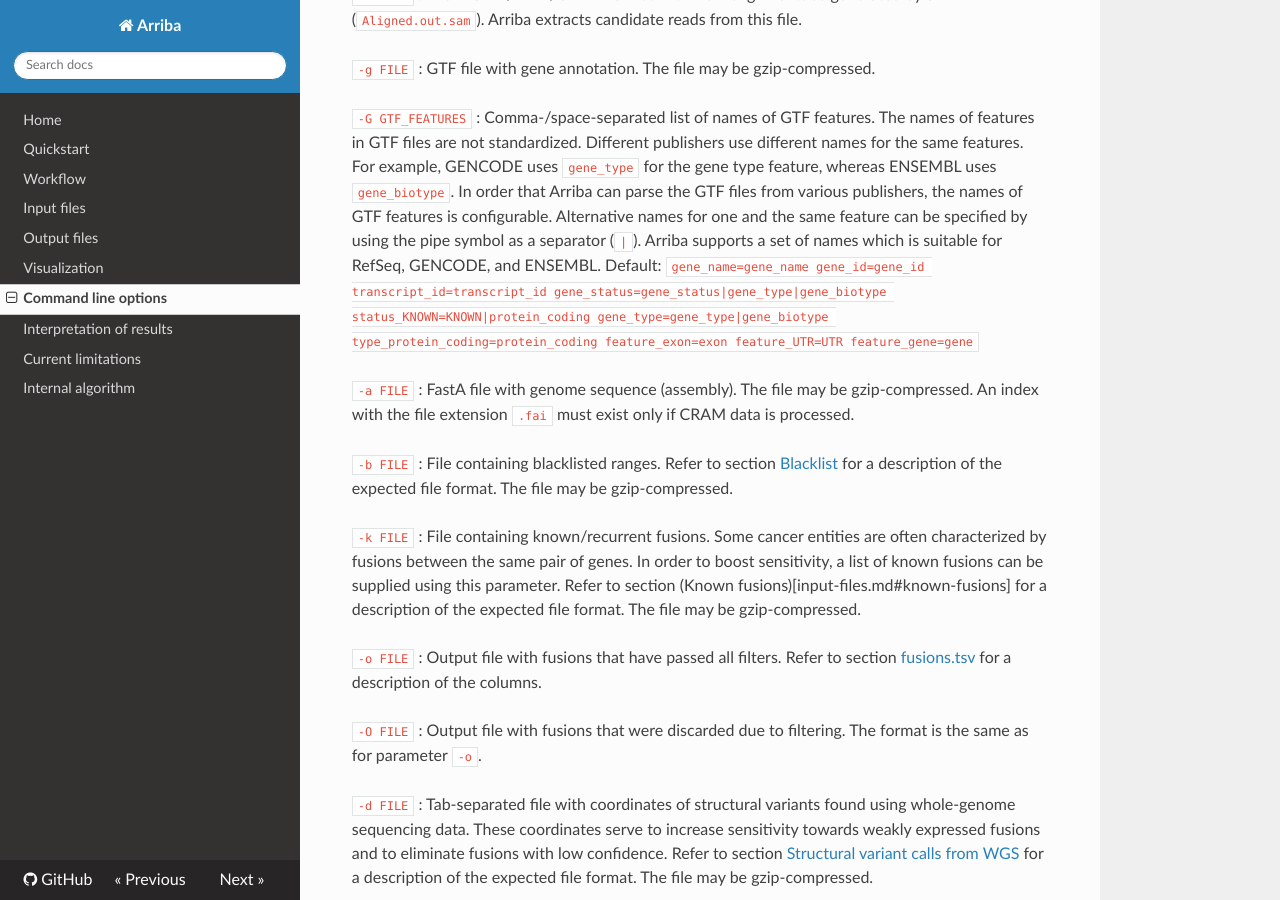
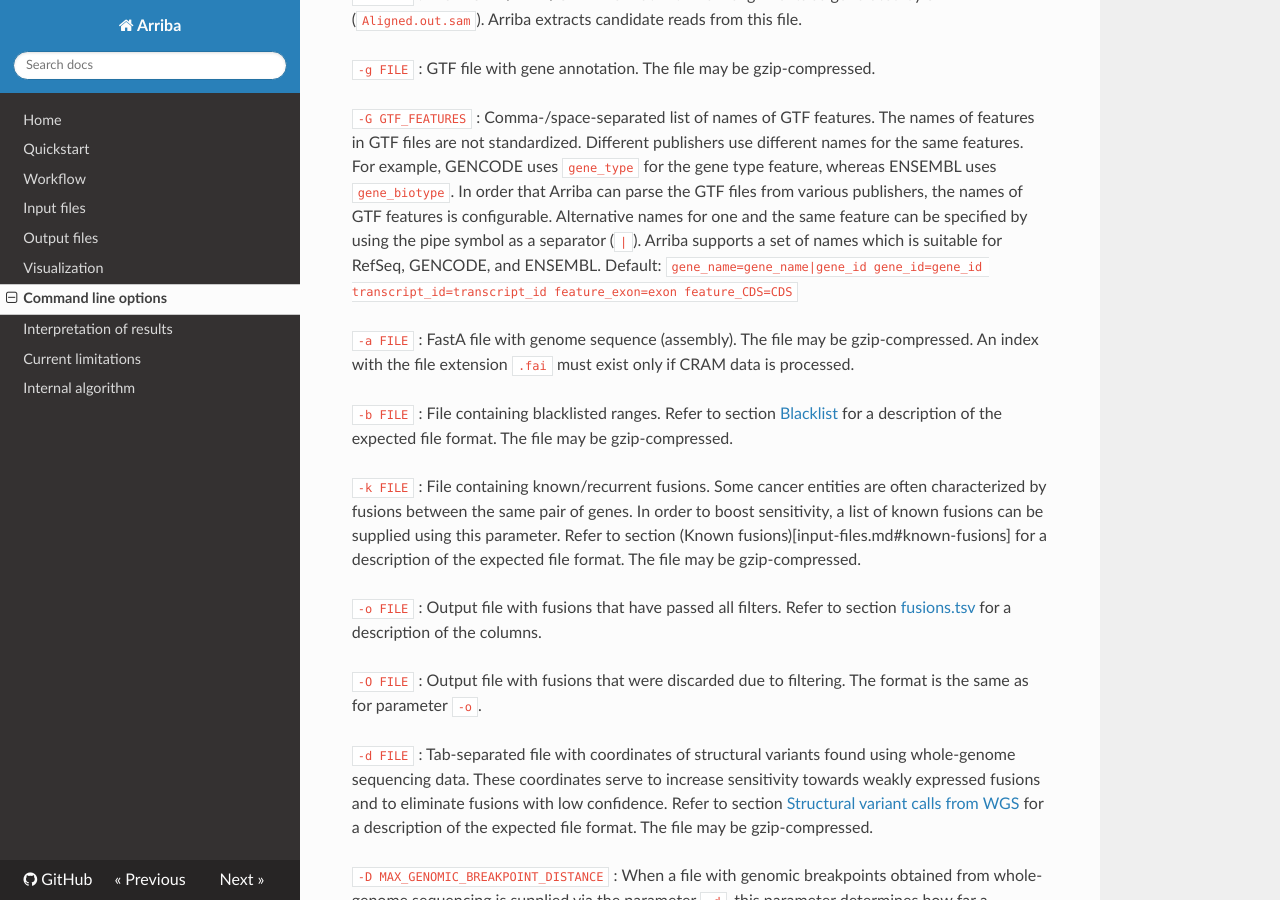
Before and after one commit to suhrig/arriba, an MkDocs documentation site: the page built from documentation/command-line-options.md, in a window 1280 px wide and 900 px high, scrolled down 490 px. Built offline with MkDocs 1.6.1, drawn with Linux system fonts in a browser that asks for light colours; nearby versions of some CDN libraries; old or Windows-style settings are respelled for this version of MkDocs.

Commit message:
use gene_id as fallback when GTF file does not specify gene_name

```diff
--- a/documentation/command-line-options.md
+++ b/documentation/command-line-options.md
@@ -22,7 +22,7 @@
 : GTF file with gene annotation. The file may be gzip-compressed.
 
 `-G GTF_FEATURES`
-: Comma-/space-separated list of names of GTF features. The names of features in GTF files are not standardized. Different publishers use different names for the same features. For example, GENCODE uses `gene_type` for the gene type feature, whereas ENSEMBL uses `gene_biotype`. In order that Arriba can parse the GTF files from various publishers, the names of GTF features is configurable. Alternative names for one and the same feature can be specified by using the pipe symbol as a separator (`|`). Arriba supports a set of names which is suitable for RefSeq, GENCODE, and ENSEMBL. Default: `gene_name=gene_name gene_id=gene_id transcript_id=transcript_id gene_status=gene_status|gene_type|gene_biotype status_KNOWN=KNOWN|protein_coding gene_type=gene_type|gene_biotype type_protein_coding=protein_coding feature_exon=exon feature_UTR=UTR feature_gene=gene`
+: Comma-/space-separated list of names of GTF features. The names of features in GTF files are not standardized. Different publishers use different names for the same features. For example, GENCODE uses `gene_type` for the gene type feature, whereas ENSEMBL uses `gene_biotype`. In order that Arriba can parse the GTF files from various publishers, the names of GTF features is configurable. Alternative names for one and the same feature can be specified by using the pipe symbol as a separator (`|`). Arriba supports a set of names which is suitable for RefSeq, GENCODE, and ENSEMBL. Default: `gene_name=gene_name|gene_id gene_id=gene_id transcript_id=transcript_id feature_exon=exon feature_CDS=CDS`
 
 `-a FILE`
 : FastA file with genome sequence (assembly). The file may be gzip-compressed. An index with the file extension `.fai` must exist only if CRAM data is processed.
```
Also changed, not shown: 1 other file.
